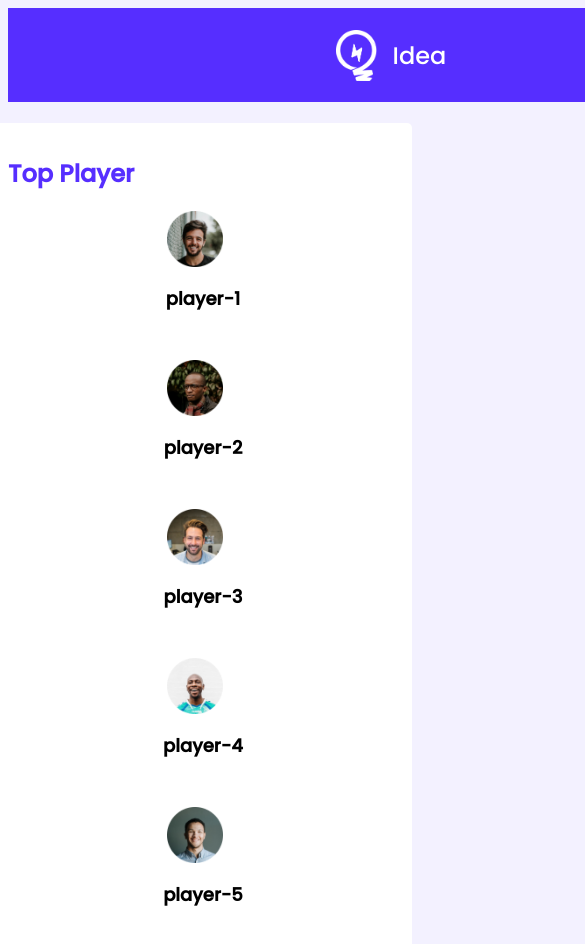
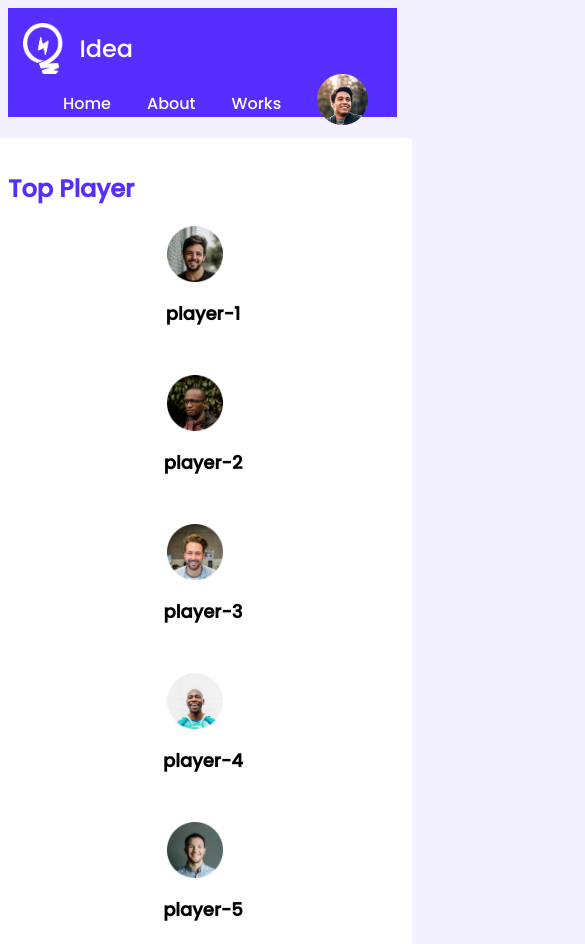
Before and after one commit to maniksarker25/leader-board-css3, a plain HTML site: page index.html in a window 390 px wide. Shown: the top 944 px of the page, 585 px wide, since content can reach past the window. Drawn offline with Linux system fonts and the light colour scheme.

Commit message:
responsive nav

```diff
--- a/styles/style.css
+++ b/styles/style.css
@@ -188,6 +188,13 @@ hr {
 /*---------------------- Media query----------------------- */
 /* -----------------Mobile device------------------------- */
 @media only screen and (max-width:688px) {
+
+    .nav{
+        flex-direction: column;
+        width: 100%;
+        padding-left: 15px;
+        padding-top: 15px;
+    }
     .container {
         width: 100%;
     }
@@ -206,6 +213,10 @@ hr {
 
 /*------------------- Tablet device-------------------- */
 @media only screen and (min-width:689px) and (max-width:992px) {
+    .nav{
+
+        width: 100%;
+    }
     .container {
         width: 100%;
     }
```
